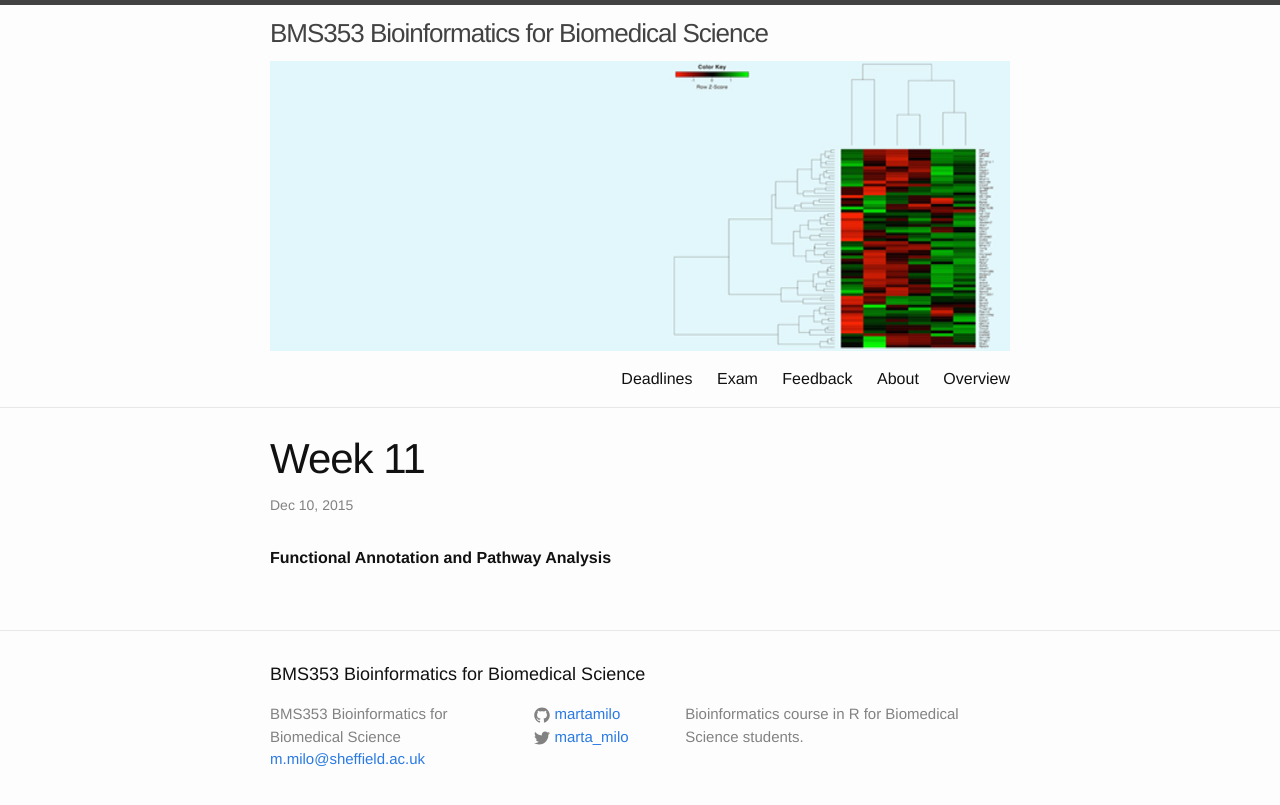
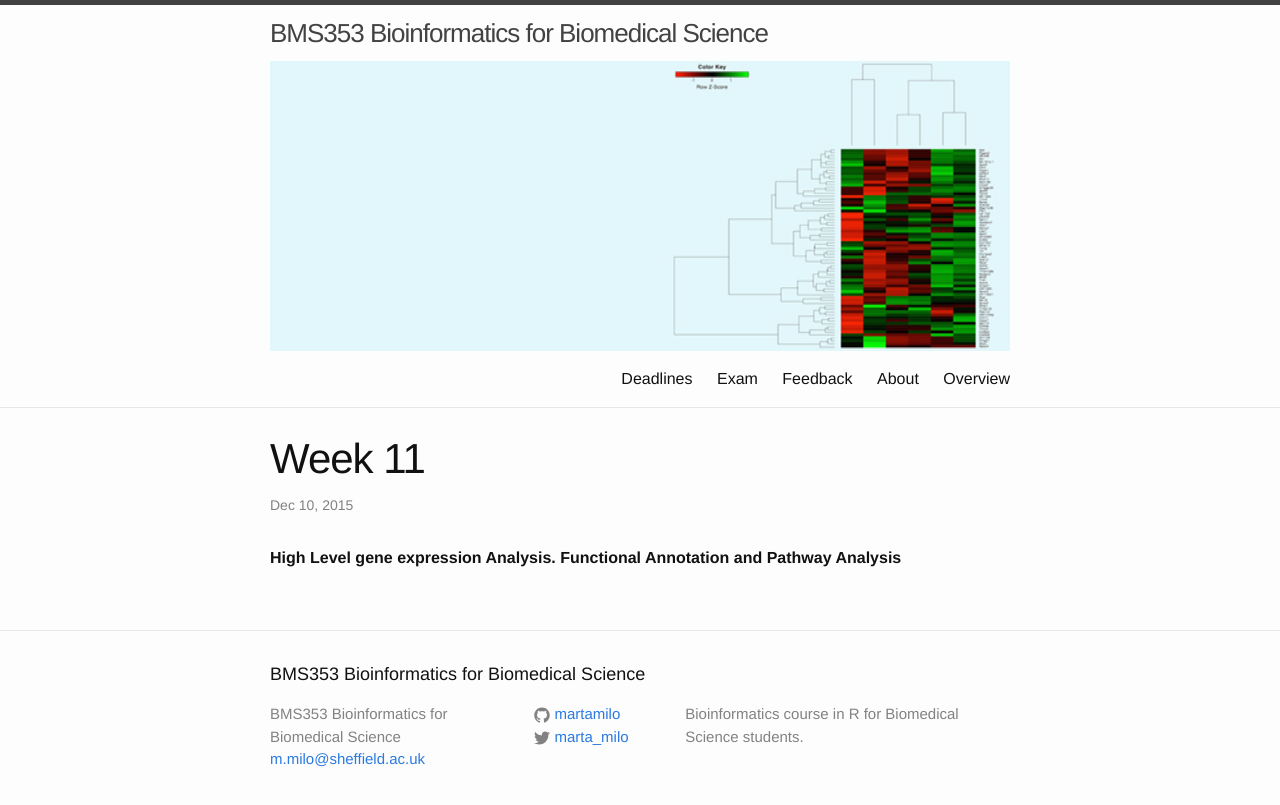
Before and after one commit to sods/bioinformatics, a Jekyll site: the page built from _posts/2015-12-10-week-11-functional-annotation-and-pathway-analysis.md, in a window 1280 px wide. Shown: the top 805 px of the page. Built offline with Jekyll 4.4.1, drawn with Linux system fonts in a browser that asks for light colours; comment, search, counter and statistics services are not loaded.

Commit message:
Updated tagline

```diff
--- a/_posts/2015-12-10-week-11-functional-annotation-and-pathway-analysis.md
+++ b/_posts/2015-12-10-week-11-functional-annotation-and-pathway-analysis.md
@@ -4,5 +4,5 @@ title: Week 11
 date: 2015-12-10 15:00
 length: 2
 venue: HI-F28
-tagline: Functional Annotation and Pathway Analysis
+tagline: High Level gene expression Analysis. Functional Annotation and Pathway Analysis
 ---
```
